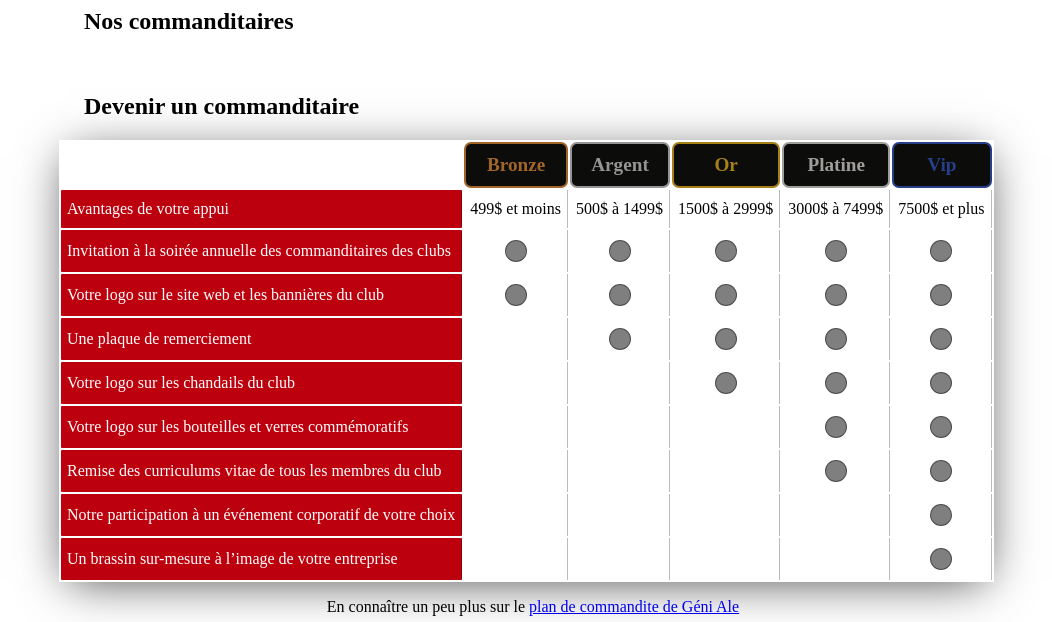
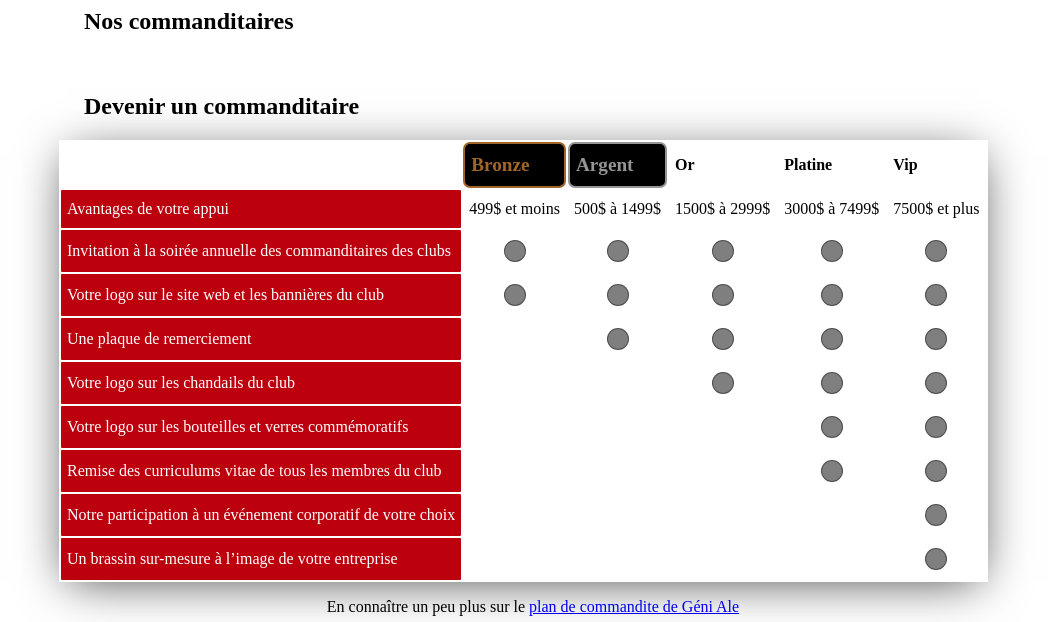
Before and after one commit to GeniALE/SiteWebGeniALE, a Django app: template website/templates/components/sponsors_display.html in a window 1280 px wide. Shown: the top 622 px of the page, without its empty margins (107-1159 px from the left). Run offline with Django 3.2, Linux system fonts and the light colour scheme; the template is opened without the code that fills it, so the values that code supplies are empty; parts of the project's set-up code (start-up, migrations or seed data) failed here and were passed over; some libraries are stand-ins or nearby versions.

Commit message:
Styling avec sass en cours again

```diff
--- a/sponsorsModule/static/css/sponsor_display.css
+++ b/sponsorsModule/static/css/sponsor_display.css
@@ -94,11 +94,6 @@
   padding-right: 6px;
   padding-top: 10px;
   padding-bottom: 10px;
-  border-right: 0.4px solid rgba(0, 0, 0, 0.267);
-}
-.t__td:not(:first-child) {
-  text-align: center;
-  vertical-align: middle;
 }
 .t__td--one {
   background-color: #bd000d;
@@ -106,7 +101,7 @@
   color: white;
 }
 .t__td--two {
-  background-color: #0c0c0b;
+  background-color: #000000;
   border: solid 2px #a16528;
   color: #a16528;
   transition: 0.5s;
@@ -116,10 +111,10 @@
 .t__td--two:hover {
   background-color: #6d4319;
   border: solid 2px #a16528;
-  color: #0c0c0b;
+  color: black;
 }
 .t__td--three {
-  background-color: #0c0c0b;
+  background-color: #000000;
   border: solid 2px #959595;
   color: #959595;
   transition: 0.5s;
@@ -129,68 +124,11 @@
 .t__td--three:hover {
   background-color: #707070;
   border: solid 2px #959595;
-  color: #0c0c0b;
+  color: black;
 }
-.t__td--four {
-  background-color: #0c0c0b;
-  border: solid 2px #a88018;
-  color: #a88018;
-  transition: 0.5s;
-  border-radius: 7px;
-  font-size: 1.2em;
-}
-.t__td--four:hover {
-  background-color: #806011;
-  border: solid 2px #a88018;
-  color: #0c0c0b;
-}
-.t__td--five {
-  background-color: #0c0c0b;
-  border: solid 2px #a09e9b;
-  color: #a09e9b;
-  transition: 0.5s;
-  border-radius: 7px;
-  font-size: 1.2em;
-}
-.t__td--five:hover {
-  background-color: #838280;
-  border: solid 2px #a09e9b;
-  color: #0c0c0b;
-  transition: 0.5s;
-  border-radius: 7px;
-}
-.t__td--six {
-  background-color: #0c0c0b;
-  border: solid 2px #273f88;
-  color: #273f88;
-  transition: 0.5s;
-  border-radius: 7px;
-  font-size: 1.2em;
-}
-.t__td--six:hover {
-  background-color: #172a61;
-  border: solid 2px #273f88;
-  color: #0c0c0b;
-  transition: 0.5s;
-  border-radius: 7px;
-}
-@media only screen and (max-width: 600px) {
-  .t__td {
-    padding-left: 3px;
-    padding-right: 3px;
-    padding-top: 7px;
-    padding-bottom: 7px;
-  }
-}
+
 .t:hover {
   box-shadow: 0px 7px 46px 3px rgba(0, 0, 0, 0.75);
 }
-@media only screen and (max-width: 600px) {
-  .t {
-    font-size: 0.8em;
-    margin-right: 15px;
-    margin-left: 15px;
-  }
-}
 
 /*# sourceMappingURL=sponsor_display.css.map */
```
Also changed, not shown: sponsorsModule/static/css/sponsor_display.1.css (deleted, +0 -80 lines).
